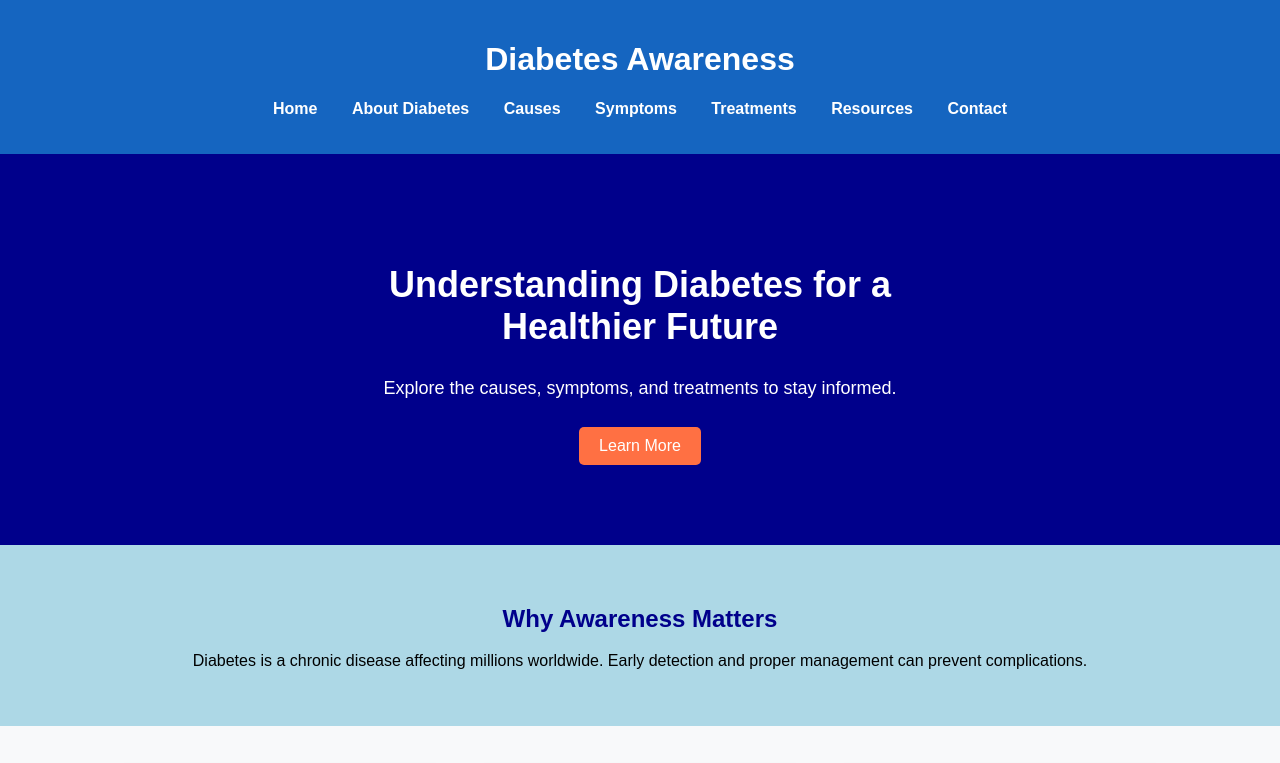
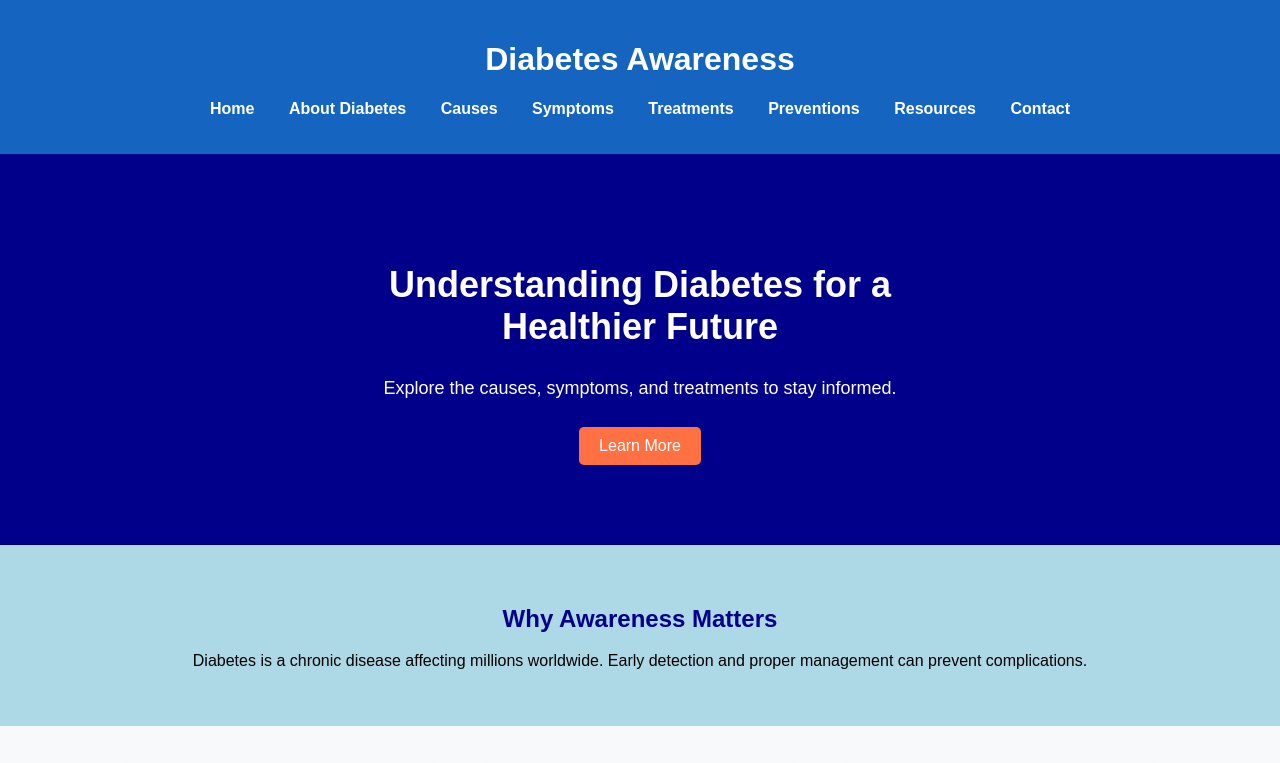
Before and after one commit to laurent-light/Diabete-Awarenesss, a plain HTML site: page index.html in a window 1280 px wide. Shown: the top 763 px of the page. Drawn offline with Linux system fonts and the light colour scheme.

Commit message:
Update index.html

```diff
--- a/index.html
+++ b/index.html
@@ -11,16 +11,16 @@
     <header>
         <h1>Diabetes Awareness</h1>
         <nav>
-            <ul>
+             <ul>
                 <li><a href="index.html">Home</a></li>
                 <li><a href="About.html">About Diabetes</a></li>
                 <li><a href="causes.html">Causes</a></li>
                 <li><a href="symptoms.html">Symptoms</a></li>
                 <li><a href="treatments.html">Treatments</a></li>
+                <li><a href="prevention.html">Preventions</a></li>
                 <li><a href="resources.html">Resources</a></li>
                 <li><a href="contact.html">Contact</a></li>
             </ul>
-        </nav>
     </header>
 
     <section class="hero">
```
